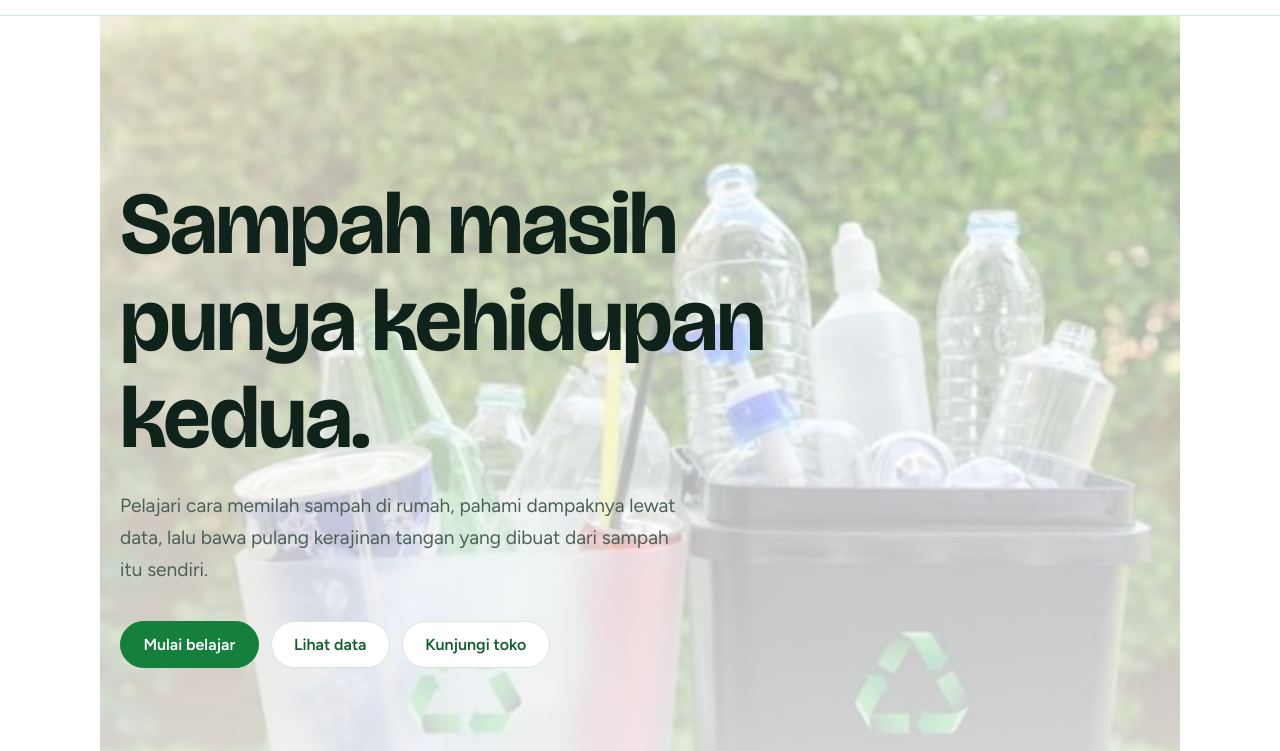
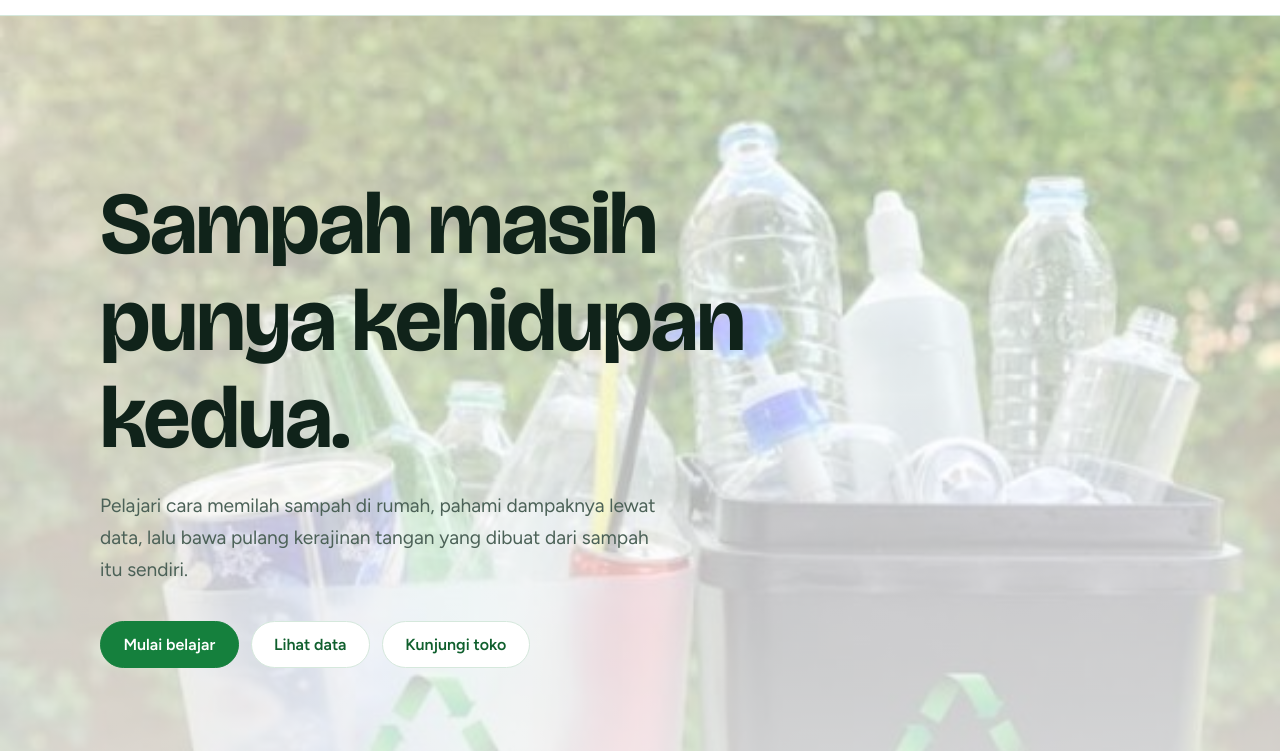
Before and after one commit to PabloManalu/daurulang, a website: page public/index.html in a window 1280 px wide. Shown: the part 49-800 px from the top of the page. Drawn offline with nearby package versions, Linux system fonts and the light colour scheme.

Commit message:
Update index.html
hapus wrap di bagian hero wrap

```diff
--- a/public/index.html
+++ b/public/index.html
@@ -27,7 +27,7 @@
   </header>
 
   <main id="main">
-    <section class="hero wrap" id="top">
+    <section class="hero" id="top">
       <!-- <span class="eyebrow">Putih · Hijau · Bersih</span> -->
       <div class="wrap">
         <h1>Sampah masih punya kehidupan kedua.</h1>
```
